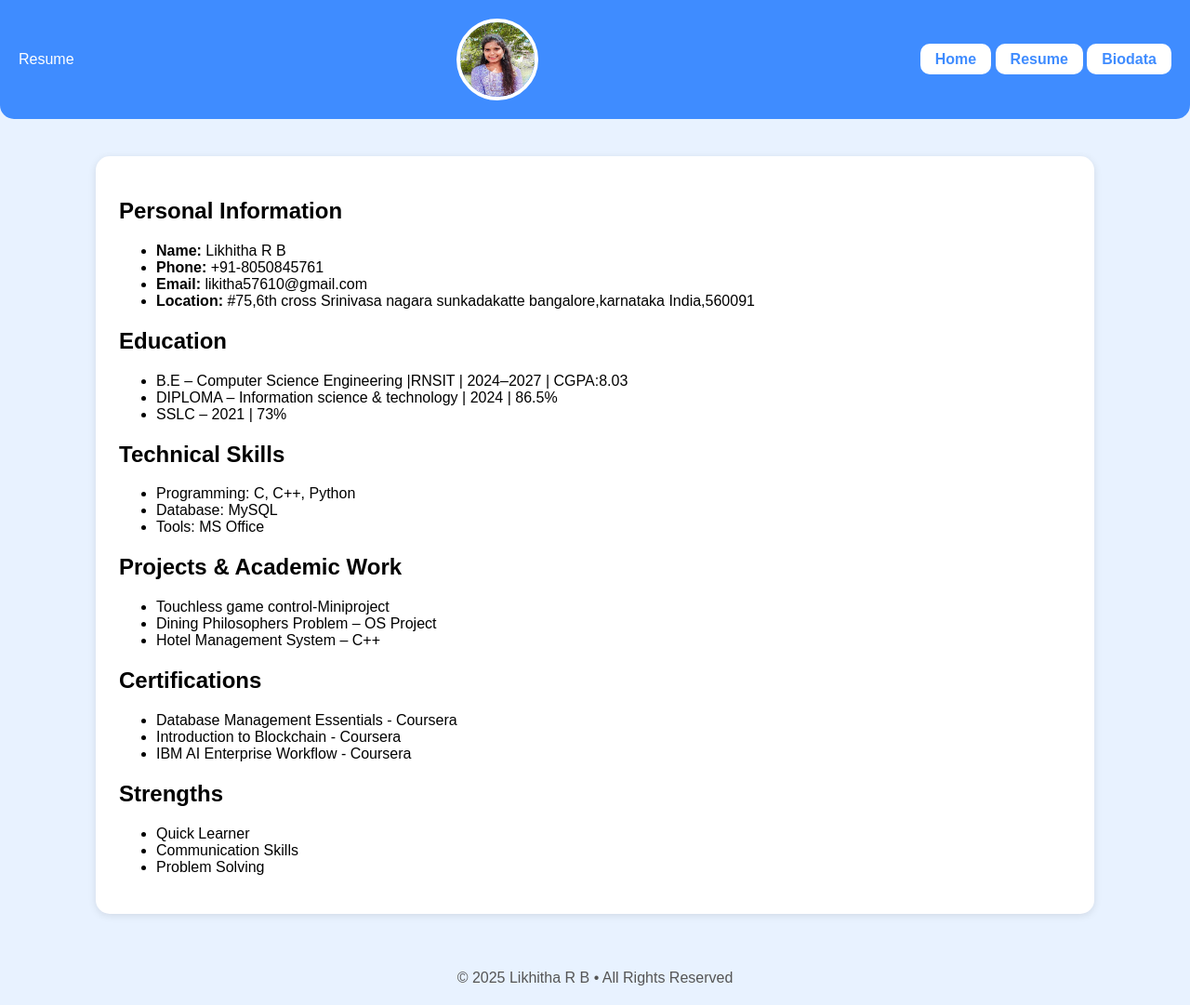
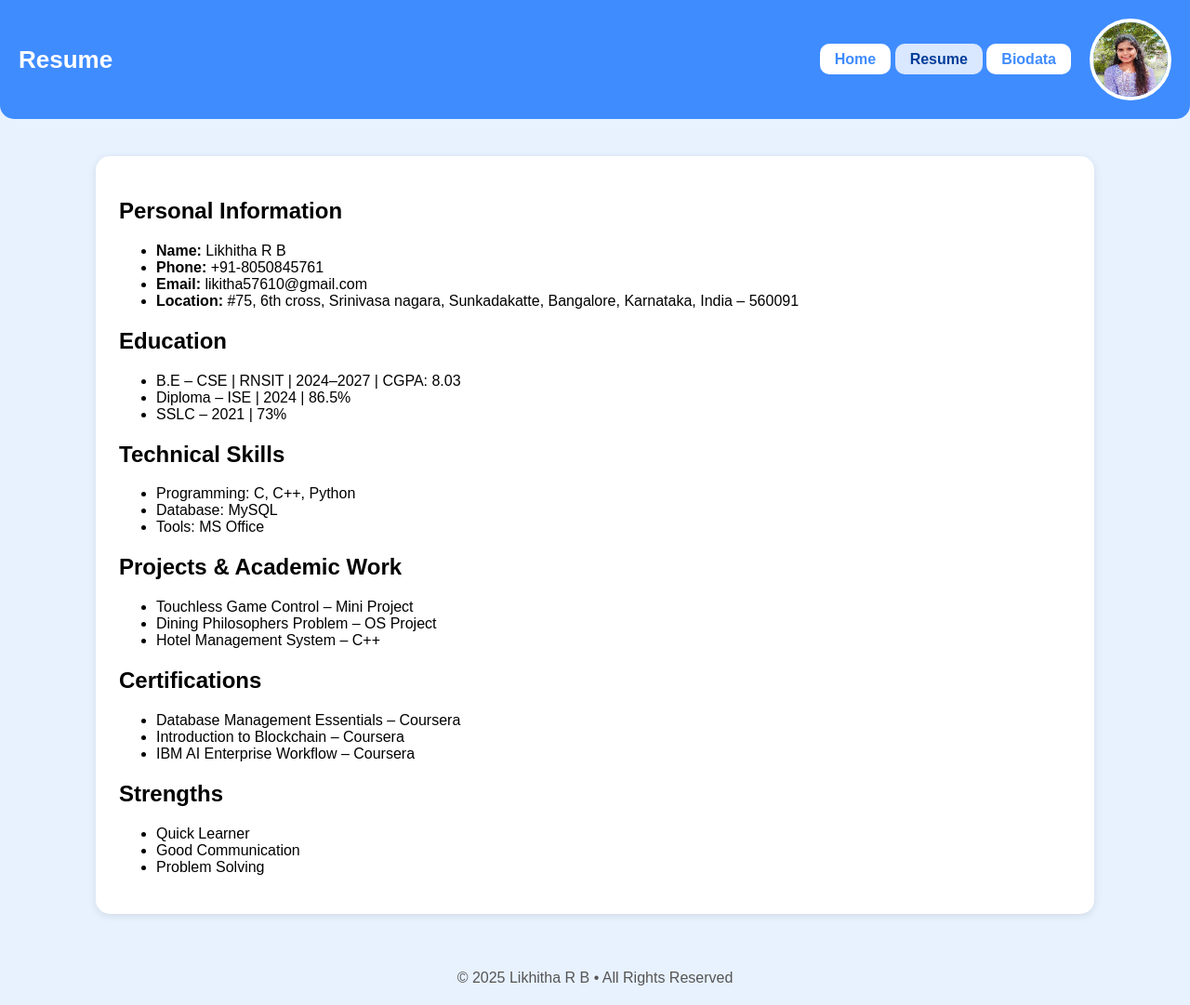
Before and after one commit to likhitharb/niki-web, a plain HTML site: page resume.html in a window 1280 px wide. Shown: the whole page at 93% size. Drawn offline with Linux system fonts and the light colour scheme.

Commit message:
Update resume.html

```diff
--- a/resume.html
+++ b/resume.html
@@ -7,34 +7,38 @@
 
 <body>
 
-<header>
-    Resume
+<header class="main-header">
+    <h1 class="title">Resume</h1>
+    <div class="right-section">
+
+    <nav class="navbar">
+        <a href="index.html">Home</a>
+        <a href="resume.html" class="active">Resume</a>
+        <a href="biodata.html">Biodata</a>
+    </nav>
+
     <img src="profile.jpg" class="profile-pic">
-
-    <div class="navbar">
-        <a href="index.html">Home</a>
-        <a href="resume.html">Resume</a>
-        <a href="biodata.html">Biodata</a>
     </div>
 </header>
 
 <div class="container">
+
     <section>
         <h2>Personal Information</h2>
         <ul>
             <li><b>Name:</b> Likhitha R B </li>
             <li><b>Phone:</b> +91-8050845761 </li>
             <li><b>Email:</b> likitha57610@gmail.com</li>
-            <li><b>Location:</b> #75,6th cross Srinivasa nagara sunkadakatte bangalore,karnataka India,560091 </li>
+            <li><b>Location:</b> #75, 6th cross, Srinivasa nagara, Sunkadakatte, Bangalore, Karnataka, India – 560091</li>
         </ul>
     </section>
 
     <section>
         <h2>Education</h2>
         <ul>
-            <li>B.E – Computer Science Engineering |RNSIT | 2024–2027 | CGPA:8.03 </li>
-            <li>DIPLOMA – Information science & technology | 2024 | 86.5% </li>
-            <li>SSLC – 2021 | 73% </li>
+            <li>B.E – CSE | RNSIT | 2024–2027 | CGPA: 8.03</li>
+            <li>Diploma – ISE | 2024 | 86.5%</li>
+            <li>SSLC – 2021 | 73%</li>
         </ul>
     </section>
 
@@ -43,15 +47,15 @@
         <ul>
             <li>Programming: C, C++, Python</li>
             <li>Database: MySQL</li>
-            <li>Tools: MS Office </li>
+            <li>Tools: MS Office</li>
         </ul>
     </section>
 
     <section>
         <h2>Projects & Academic Work</h2>
         <ul>
-            <li>Touchless game control-Miniproject</li>
-            <li>Dining Philosophers Problem – OS Project </li>
+            <li>Touchless Game Control – Mini Project</li>
+            <li>Dining Philosophers Problem – OS Project</li>
             <li>Hotel Management System – C++</li>
         </ul>
     </section>
@@ -59,11 +63,9 @@
     <section>
         <h2>Certifications</h2>
         <ul>
-            <li>Database Management Essentials - Coursera </li>
-            <li>Introduction to Blockchain - Coursera </li>
-            <li>IBM AI Enterprise Workflow - Coursera </li>
-
-
+            <li>Database Management Essentials – Coursera</li>
+            <li>Introduction to Blockchain – Coursera</li>
+            <li>IBM AI Enterprise Workflow – Coursera</li>
         </ul>
     </section>
 
@@ -71,7 +73,7 @@
         <h2>Strengths</h2>
         <ul>
             <li>Quick Learner</li>
-            <li>Communication Skills</li>
+            <li>Good Communication</li>
             <li>Problem Solving</li>
         </ul>
     </section>
```
